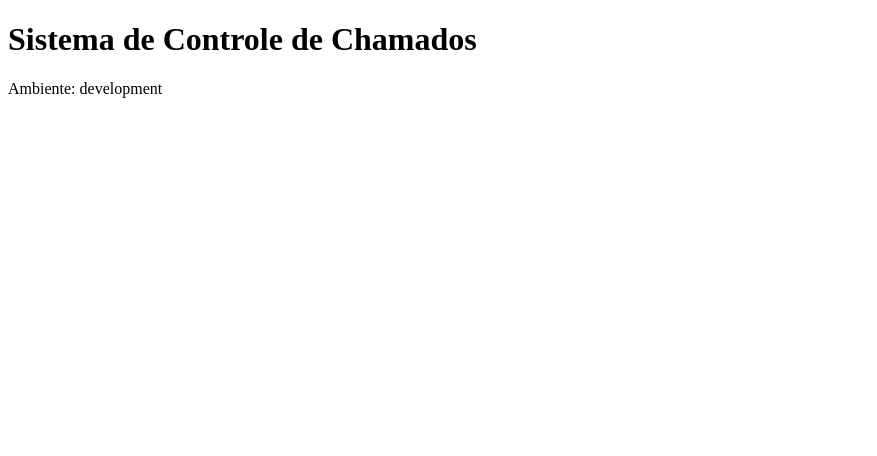
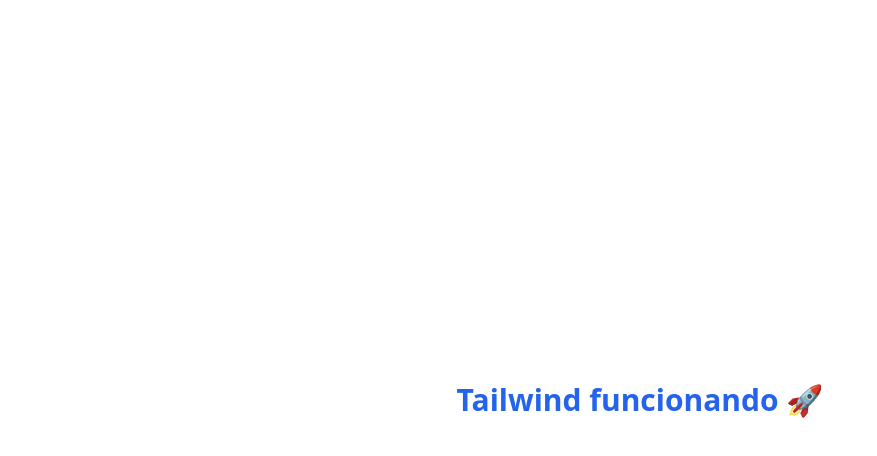
Before and after one commit to jeffersonjuni/controle-de-chamados, a Next.js app: page / in a window 1280 px wide. Shown: the top 456 px of the page, without its empty margins (0-877 px from the left). Built offline with nearby package versions, Linux system fonts and the light colour scheme.

Commit message:
feat(frontend): configuração Tailwind CSS

```diff
--- a/package.json
+++ b/package.json
@@ -20,18 +20,19 @@
     "react-dom": "19.2.3"
   },
   "devDependencies": {
-    "@tailwindcss/postcss": "^4",
     "@types/bcrypt": "^6.0.0",
     "@types/node": "^20",
     "@types/react": "^19",
     "@types/react-dom": "^19",
+    "autoprefixer": "^10.4.27",
     "dotenv": "^17.3.1",
     "eslint": "^9",
     "eslint-config-next": "16.1.6",
     "eslint-config-prettier": "^10.1.8",
     "eslint-plugin-prettier": "^5.5.5",
+    "postcss": "^8.5.8",
     "prettier": "^3.8.1",
-    "tailwindcss": "^4",
+    "tailwindcss": "^3.4.19",
     "ts-node": "^10.9.2",
     "typescript": "^5"
   }
--- /dev/null
+++ b/postcss.config.js
@@ -0,0 +1,6 @@
+module.exports = {
+  plugins: {
+    tailwindcss: {},
+    autoprefixer: {},
+  },
+}
--- a/src/app/page.tsx
+++ b/src/app/page.tsx
@@ -1,8 +1,9 @@
 export default function Home() {
   return (
-    <div>
-      <h1>Sistema de Controle de Chamados</h1>
-      <p>Ambiente: {process.env.NODE_ENV}</p>
+    <div className="flex items-center justify-center h-screen">
+      <h1 className="text-3xl font-bold text-blue-600">
+        Tailwind funcionando 🚀
+      </h1>
     </div>
   );
 }
--- a/src/styles/global.css
+++ b/src/styles/global.css
@@ -0,0 +1,3 @@
+@tailwind base;
+@tailwind components;
+@tailwind utilities;
--- /dev/null
+++ b/tailwind.config.js
@@ -0,0 +1,12 @@
+/** @type {import('tailwindcss').Config} */
+module.exports = {
+  content: [
+    './app/**/*.{js,ts,jsx,tsx}',
+    './components/**/*.{js,ts,jsx,tsx}',
+    './src/**/*.{js,ts,jsx,tsx}',
+  ],
+  theme: {
+    extend: {},
+  },
+  plugins: [],
+};
```
Also changed, not shown: 1 other file (tests, documents, lock files or other folders).
